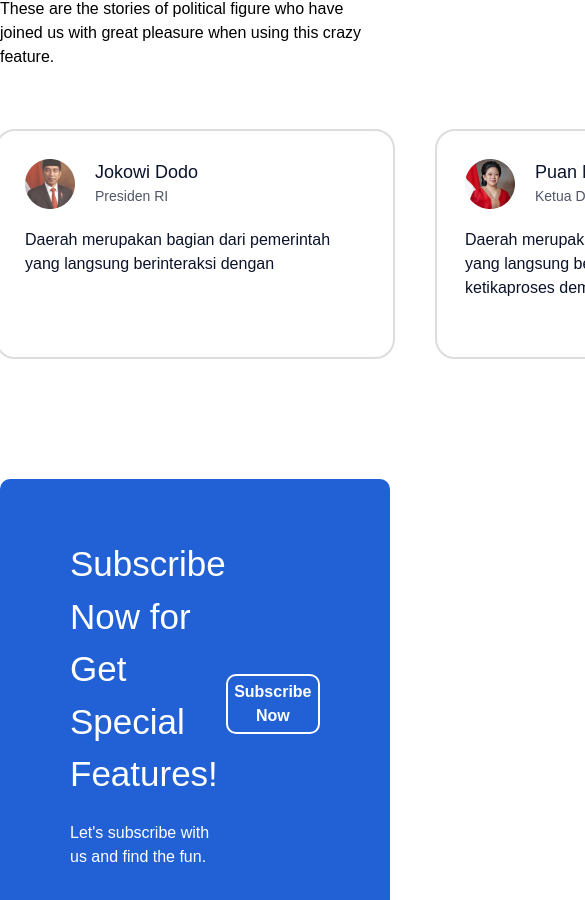
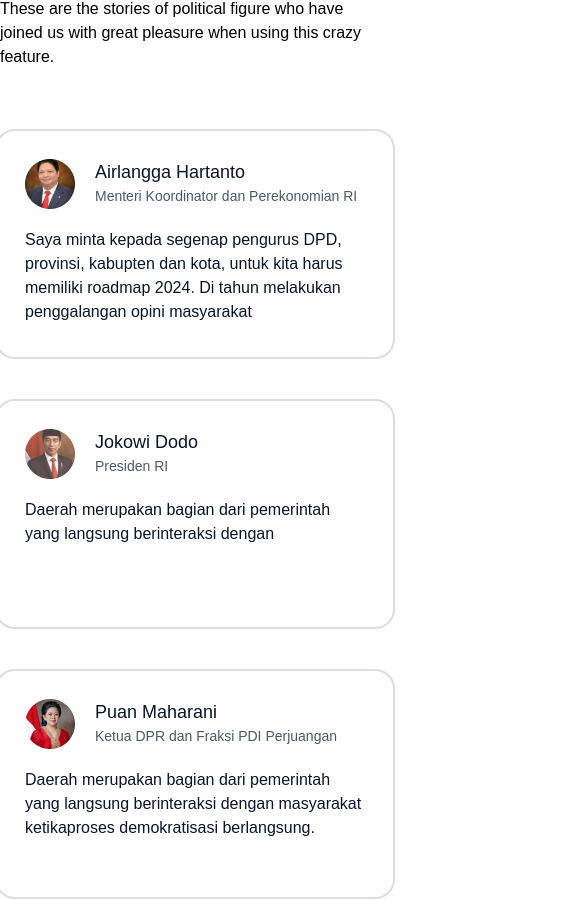
Before and after one commit to herulhidayat/fe-ebdesk-test, an Angular app: page /about in a window 390 px wide. Shown: the part 2375-3275 px from the top of the page, 585 px wide, since content can reach past the window. Built offline with nearby package versions, Linux system fonts and the light colour scheme.

Commit message:
Update about.component.html

```diff
--- a/src/app/about/about.component.html
+++ b/src/app/about/about.component.html
@@ -99,7 +99,7 @@
             <p class="text-[35px] font-bold">What Political Figure Say</p>
             <p>These are the stories of political figure who have joined us with great pleasure when using this crazy feature.</p>
         </div>
-        <div class="flex flex-row justify-between items-center gap-[40px]">
+        <div class="flex md:flex-row flex-col justify-between items-center gap-[40px]">
             <div class="border-2 border-solid border-[#DDDDDD] rounded-[20px] hover:border-[#2161D5] w-[400px] h-[230px]">
                 <div class="flex flex-col justify-center items-start p-[28px] gap-[19px]">
                     <div class="flex flex-row justify-start items-start gap-[20px]">
```
